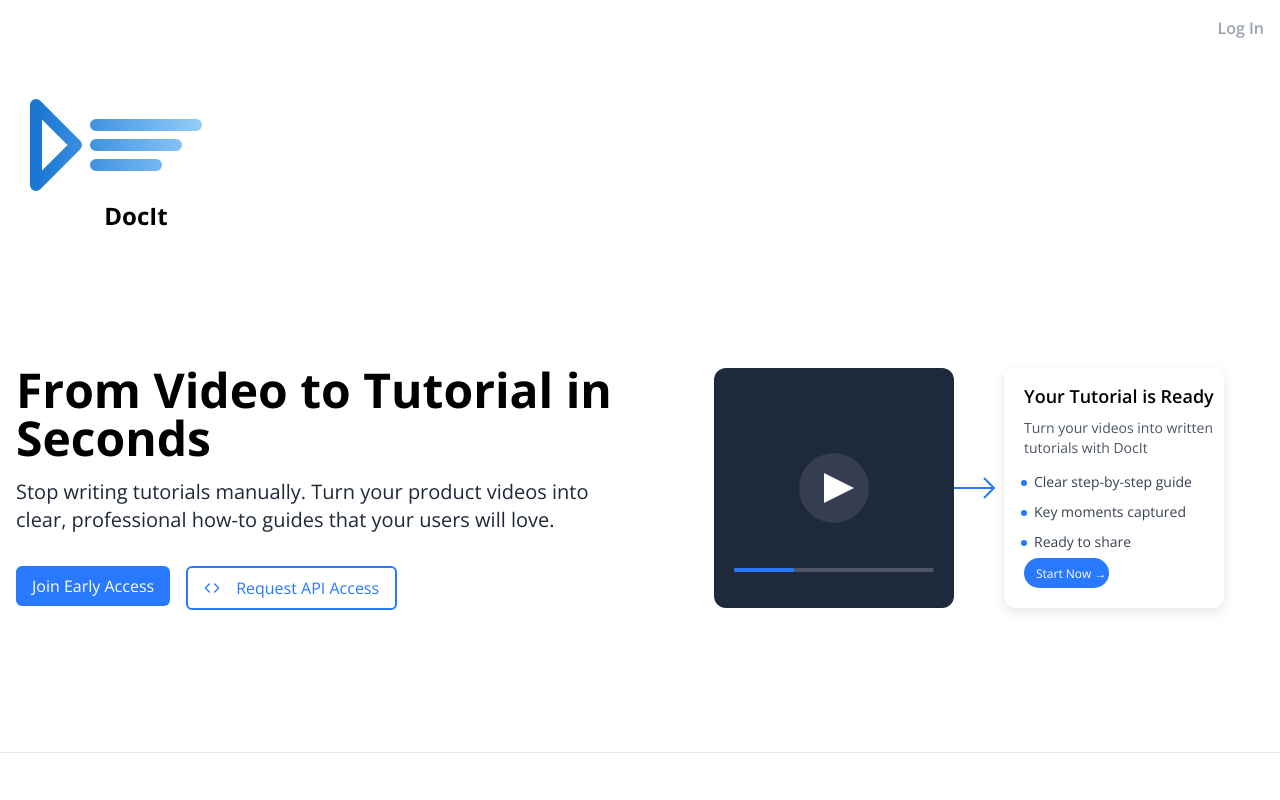
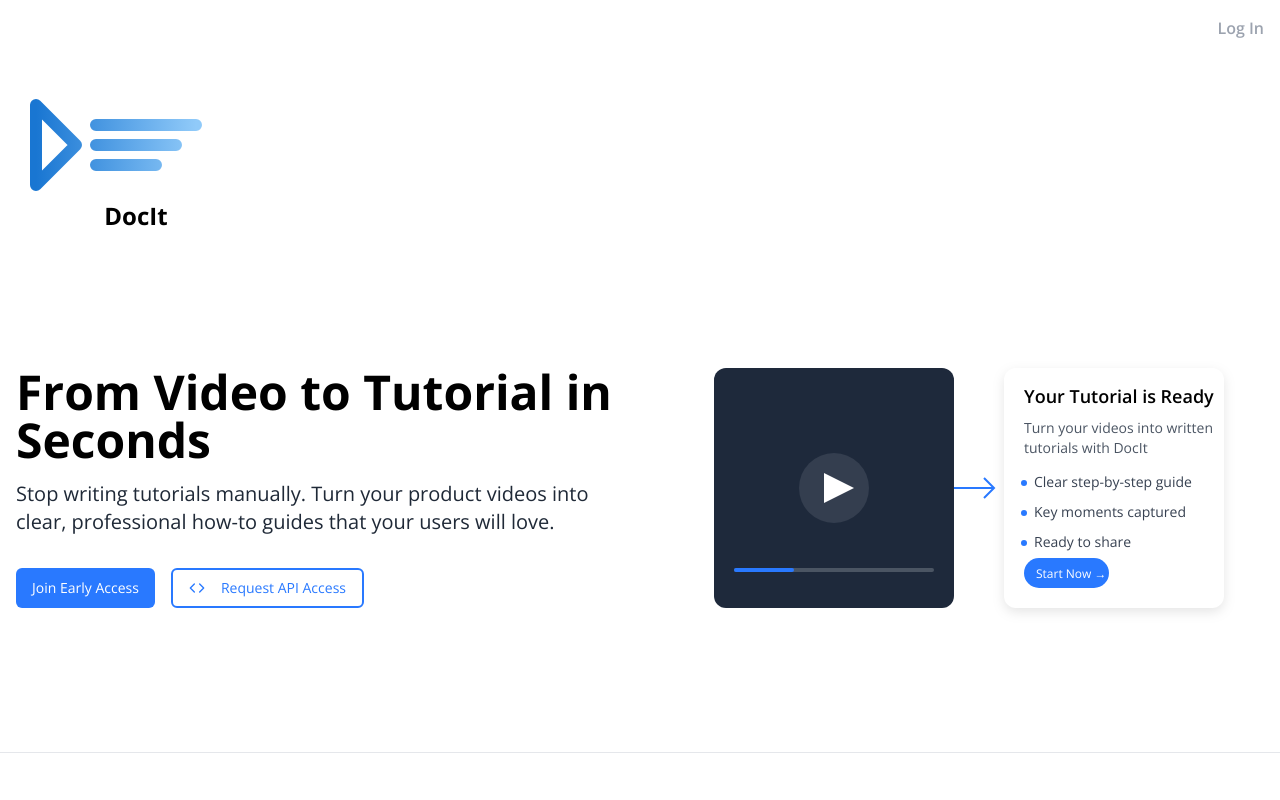
Before and after one commit to hadarbas/docit_website, a Next.js app: page / in a window 1280 px wide. Shown: the top 800 px of the page. Built offline with nearby package versions, Linux system fonts and the light colour scheme.

Commit message:
Update EmailForm.tsx

```diff
--- a/app/components/EmailForm.tsx
+++ b/app/components/EmailForm.tsx
@@ -33,7 +33,7 @@ export function EmailForm({ buttonText, variant = 'default', icon = null }: { bu
                         ? "text-[#2979FF] border-[#2979FF] hover:bg-[#90CAF9] hover:text-white border-2"
                         : "bg-[#2979FF] hover:bg-[#1976D2] text-white"
                     }
-            text-base px-4 py-2 rounded-md flex items-center gap-2
+                    text-sm px-4 py-2 rounded-md flex items-center gap-2 h-[40px]
                 `}>
                 {icon}
                 {buttonText}
```
Lines whose indentation alone changed are shown as unchanged.
